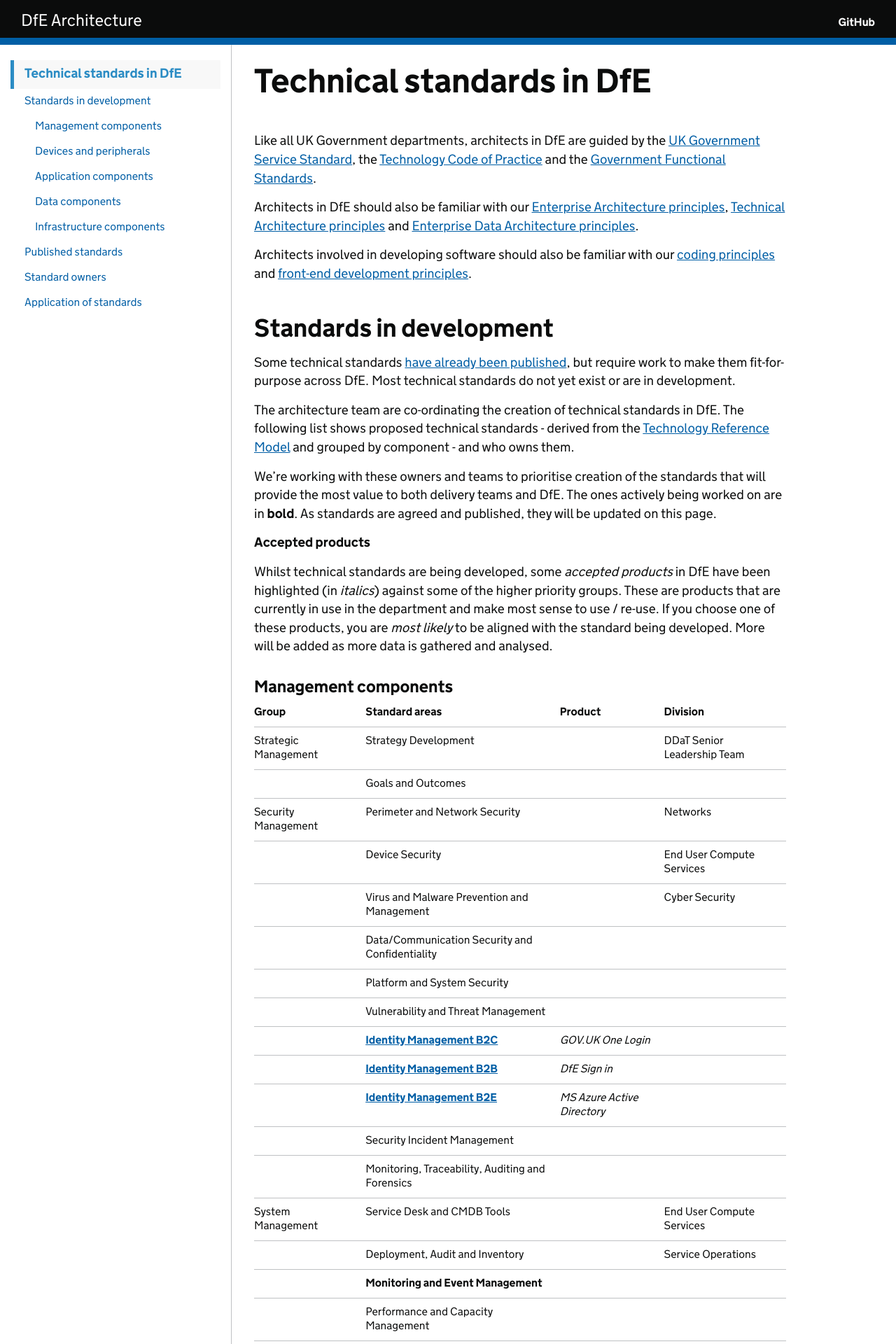
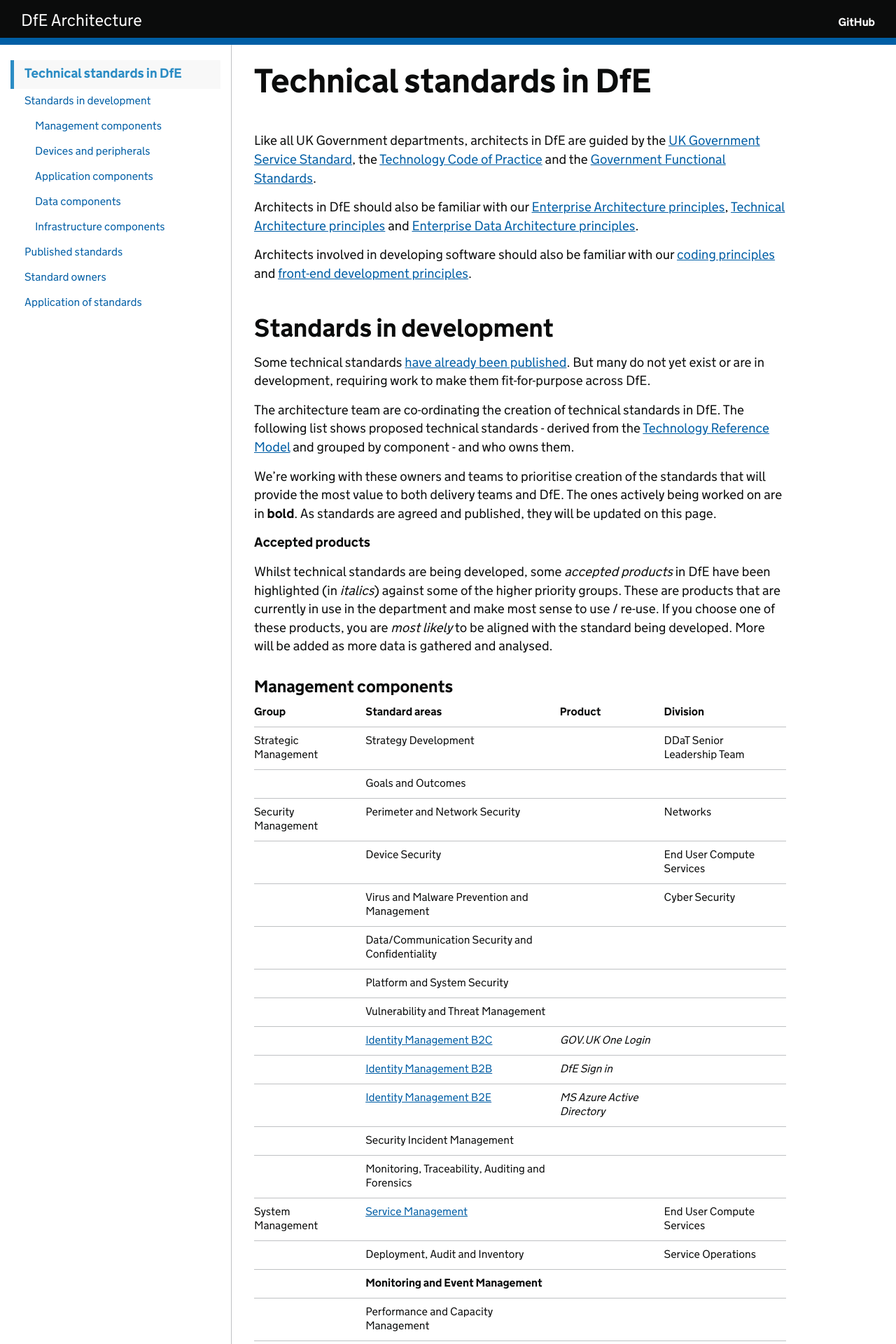
Before and after one commit to DFE-Digital/architecture, a Jekyll site: the page built from standards/technical-standards.md, in a window 1280 px wide. Shown: the top 1920 px of the page at 70% size. Built offline with Jekyll 4.4.1, drawn with Linux system fonts in a browser that asks for light colours; our own code applies the rules of GitHub Pages for plain Markdown files; some of the changed text lies outside the part shown.

Commit message:
Updates for standards, tweaks to professions

```diff
--- a/standards/technical-standards.md
+++ b/standards/technical-standards.md
@@ -13,7 +13,7 @@ Architects involved in developing software should also be familiar with our [cod
 
 ## Standards in development
 
-Some technical standards [have already been published](#published-standards), but require work to make them fit-for-purpose across DfE. Most technical standards do not yet exist or are in development.
+Some technical standards [have already been published](https://standards.education.gov.uk). But many do not yet exist or are in development, requiring work to make them fit-for-purpose across DfE.
 
 The architecture team are co-ordinating the creation of technical standards in DfE. The following list shows proposed technical standards - derived from the [Technology Reference Model](https://educationgovuk.sharepoint.com/:f:/r/sites/gp/WorkplaceDocuments/Reference%20architecture/Technology%20Reference%20Model) and grouped by component - and who owns them.
 
@@ -35,12 +35,12 @@ Whilst technical standards are being developed, some *accepted products* in DfE
 |                              | Data/Communication Security and Confidentiality|                      |                             |
 |                              | Platform and System Security             |                            |                             |
 |                              | Vulnerability and Threat Management      |                            |                             |
-|                              | **[Identity Management B2C](https://educationgovuk.sharepoint.com/:w:/r/sites/gp/artefacts/Identity%20Management%20B2C.docx?d=w5303a137dbd346bcb3d40b0d761fd177&csf=1&web=1&e=A2zqe3)**               | *GOV.UK One Login*   |                                   |
-|                              | **[Identity Management B2B](https://educationgovuk.sharepoint.com/:w:/r/sites/gp/artefacts/Identity%20Management%20B2B.docx?d=wccacb48b69314098aff841ce11efddb5&csf=1&web=1&e=dgKm5c)**               | *DfE Sign in*        |                                   |
-|                              | **[Identity Management B2E](https://educationgovuk.sharepoint.com/:w:/r/sites/gp/artefacts/Identity%20Management%20B2E.docx?d=wea4894124ad24eeb9efa82704556b5ff&csf=1&web=1&e=dMbGnU)**               | *MS Azure Active Directory* |                            |
+|                              | [Identity Management B2C](https://standards.education.gov.uk/standard/identitymanagementb2c)               | *GOV.UK One Login*   |                                   |
+|                              | [Identity Management B2B](https://standards.education.gov.uk/standard/identity-management-b2b)               | *DfE Sign in*        |                                   |
+|                              | [Identity Management B2E](https://standards.education.gov.uk/standard/identity-management-b2e)               | *MS Azure Active Directory* |                            |
 |                              | Security Incident Management             |                            |                             |
 |                              | Monitoring, Traceability, Auditing and Forensics|                     |                             |
-| System Management            | Service Desk and CMDB Tools              |                            | End User Compute Services   |
+| System Management            | [Service Management](https://standards.education.gov.uk/standard/service-management) |                            | End User Compute Services   |
 |                              | Deployment, Audit and Inventory          |                            | Service Operations          |
 |                              | **Monitoring and Event Management**      |                            |                             |
 |                              | Performance and Capacity Management      |                            |                             |
@@ -80,7 +80,7 @@ Whilst technical standards are being developed, some *accepted products* in DfE
 | Peripherals                  | Printers                                 |                            | End User Compute Services  |
 |                              | Scanners                                 |                            |                            |
 |                              | Other Devices                            |                            |                            |
-|  IOT Devices                 | Edge Devices                             |                            | End User Compute Services  |
+| IOT Devices                  | Edge Devices                             |                            | End User Compute Services  |
 
 
 ### Application components
```
Also changed, not shown: other parts of standards/technical-standards.md (+6 -5 lines), profession/architecture-leads.md (+2 -2 lines), profession/architecture-profession.md (+1 -1 lines), profession/business-architecture.md (added, +45 -0 lines).
